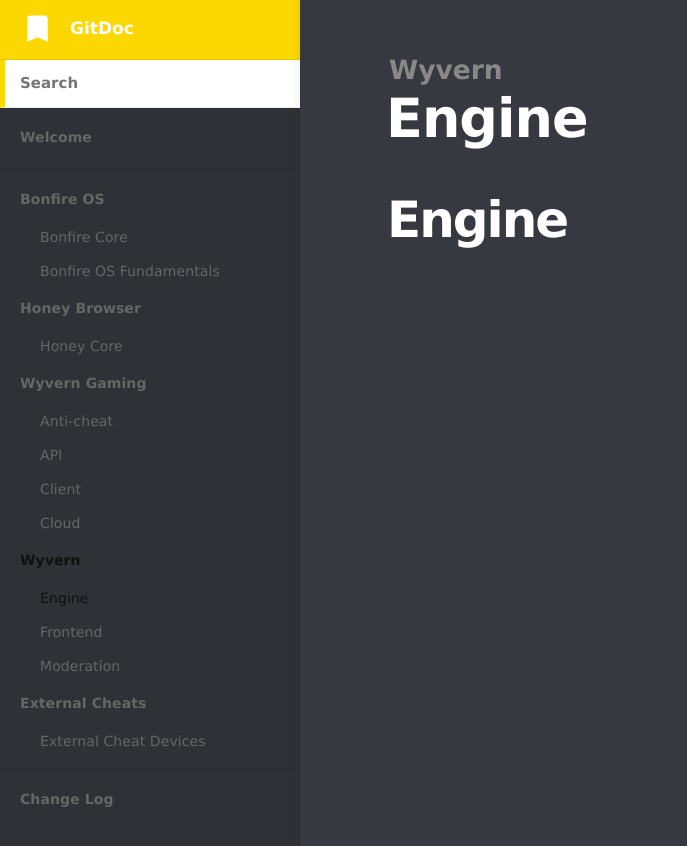
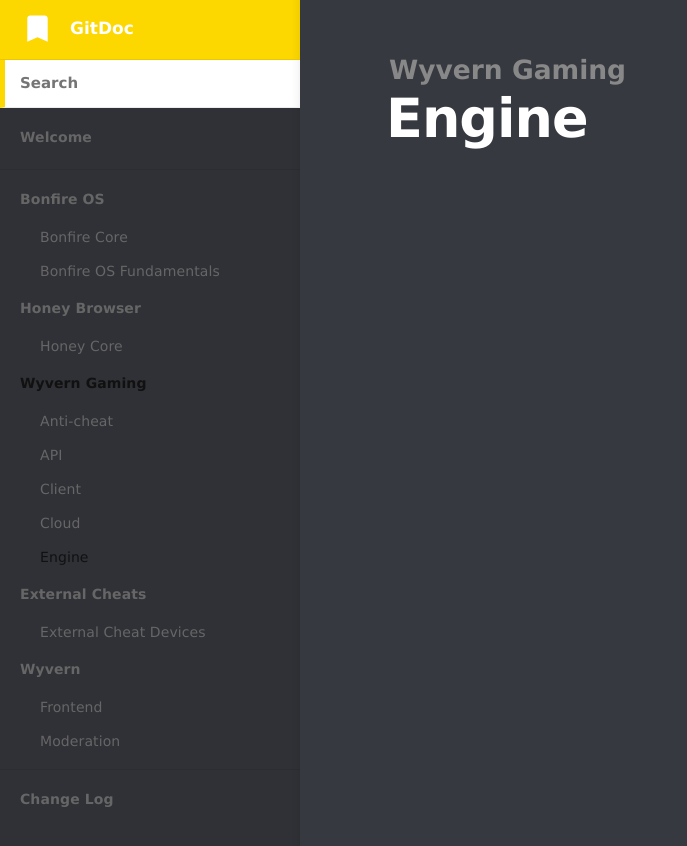
Before and after one commit to MidasTouch-MT/MidasTouch-MT.github.io, a Jekyll site: the page built from _docs/wyvern-gaming/engine.md, in a window 1280 px wide. Shown: the top 846 px of the page, without its empty margins (0-687 px from the left). Built offline with Jekyll 4.4.1, drawn with Linux system fonts in a browser that asks for light colours.

Commit message:
Update and rename _docs/wyvern/engine.md to _docs/wyvern-gaming/engine.md

```diff
--- a/_docs/wyvern/engine.md
+++ b/_docs/wyvern-gaming/engine.md
@@ -1,7 +1,5 @@
 ---
 title: Engine
-category: Wyvern
+category: Wyvern Gaming
 order: 5
 ---
-
-# Engine
```
